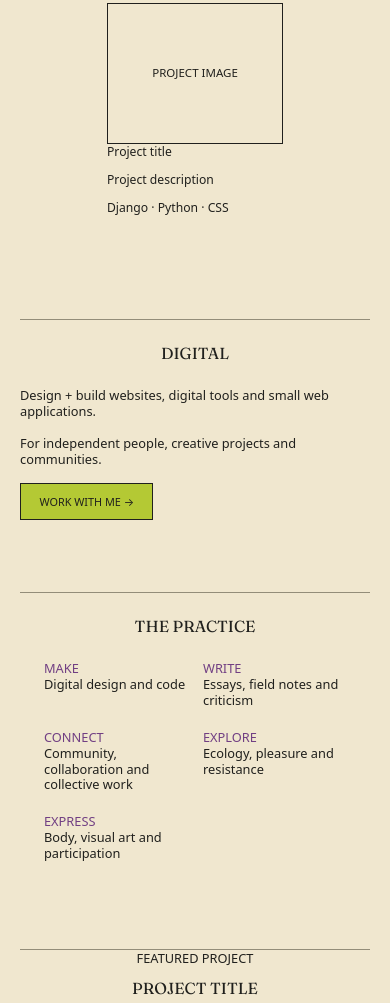
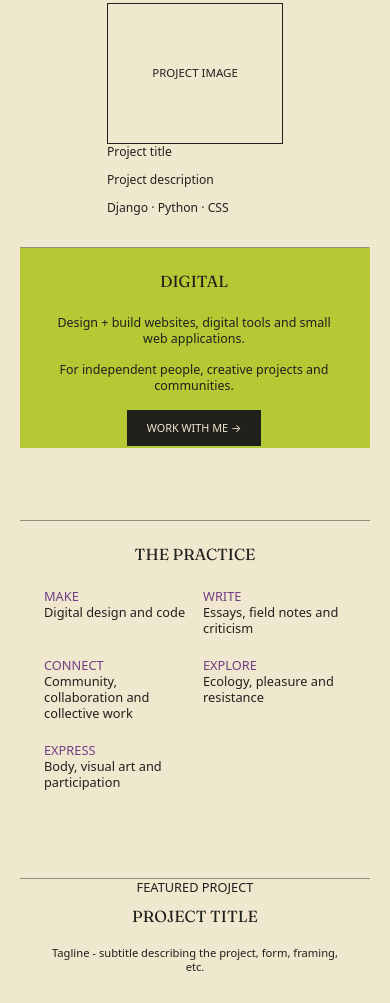
Before and after one commit to hannahashe/nurturedmoss, a plain HTML site: page index.html in a window 390 px wide. Shown: the part 925-1928 px from the top of the page. Drawn offline with nearby package versions, Linux system fonts and the light colour scheme; a web font is replaced by a local one.

Commit message:
Refactor digital CTA section in index.html; update styles for improved layout and consistency

```diff
--- a/index.html
+++ b/index.html
@@ -101,9 +101,7 @@
             <p>Django &middot; Python &middot; CSS</p>
           </article>
         </div>
-      </section>
-
-      <section class="digital-cta" aria-labelledby="digital-heading">
+        <div class="digital-cta" aria-labelledby="digital-heading">
           <h2 id="digital-heading">Digital</h2>
           <p>
             Design + build websites, digital tools and small web applications.
@@ -112,6 +110,7 @@
           <a href="#contact"
             >Work with me <span aria-hidden="true">&rarr;</span></a
           >
+        </div>
       </section>
 
       <section class="practice" aria-labelledby="practice-heading">
--- a/static/styles/styles.css
+++ b/static/styles/styles.css
@@ -248,11 +248,11 @@ main > section {
   gap: 2rem;
 }
 
+/* Article figures and transmissions figures share the same styles */
+
 article figure {
   margin-bottom: 0.8rem;
 }
-
-/* Article figures and transmissions figures share the same styles */
 
 article figure div,
 .transmissions figure div {
@@ -274,29 +274,27 @@ article p {
 
 /* Digital Work CTA */
 
-.selected-work aside {
+.digital-cta {
   border: 2px solid var(--lime);
   background: var(--lime);
   color: var(--charcoal);
   padding: 2rem 0 2rem 2rem;
-  padding-right: 2rem;
-  transform: rotate(1deg);
 }
 
-.selected-work aside h3 {
+.digital-cta h3 {
   font-family: var(--display-font);
   font-size: clamp(1.4rem, 3vw, 2.2rem);
   font-style: italic;
 }
 
-.selected-work aside p {
+.digital-cta a {
+  background: var(--charcoal);
+  color: var(--bone);
+}
+
+.digital-cta p {
   max-width: 18rem;
   font-size: 0.78rem;
-}
-
-.selected-work aside a {
-  background: var(--charcoal);
-  color: var(--bone);
 }
 
 /* Practice  */
@@ -542,14 +540,14 @@ nav {
     display: none;
   }
 
-  .selected-work aside {
+  .digital-cta {
     border-top: 1px solid var(--line);
     border-left: 0;
     padding: 1.5rem 1.5rem 0;
     text-align: center;
   }
 
-  .selected-work aside p {
+  .digital-cta p {
     margin-inline: auto;
   }
 
```
Lines whose indentation alone changed are shown as unchanged.
